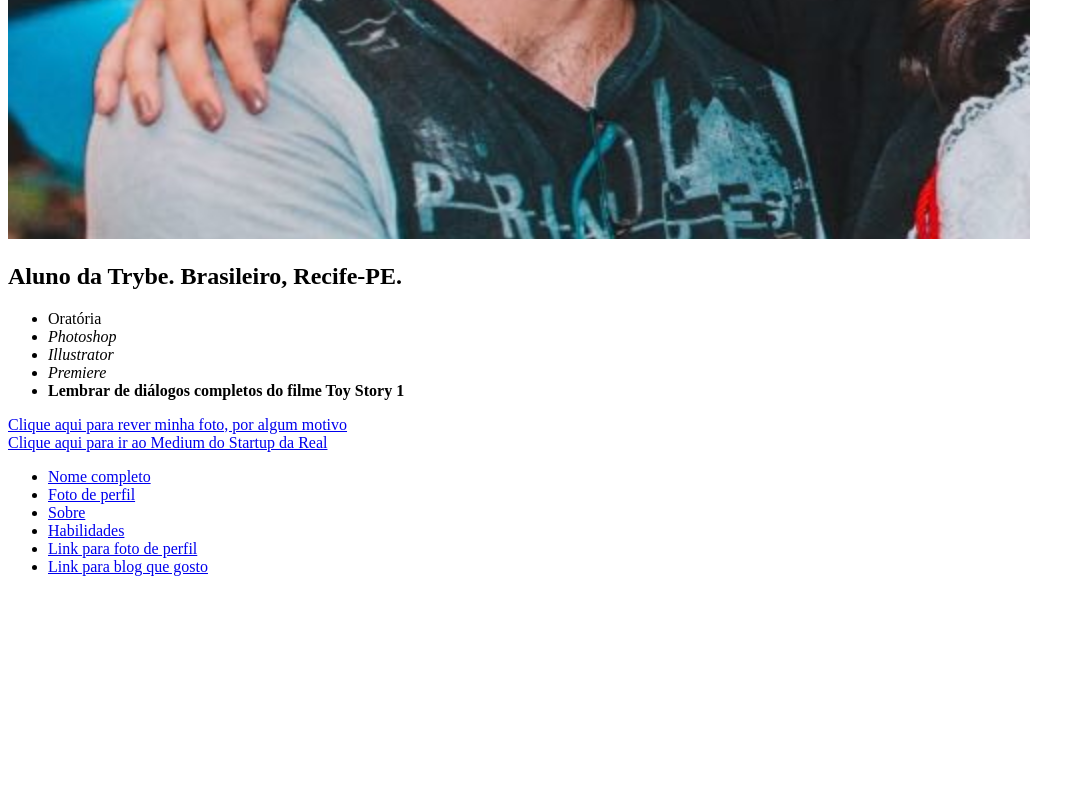
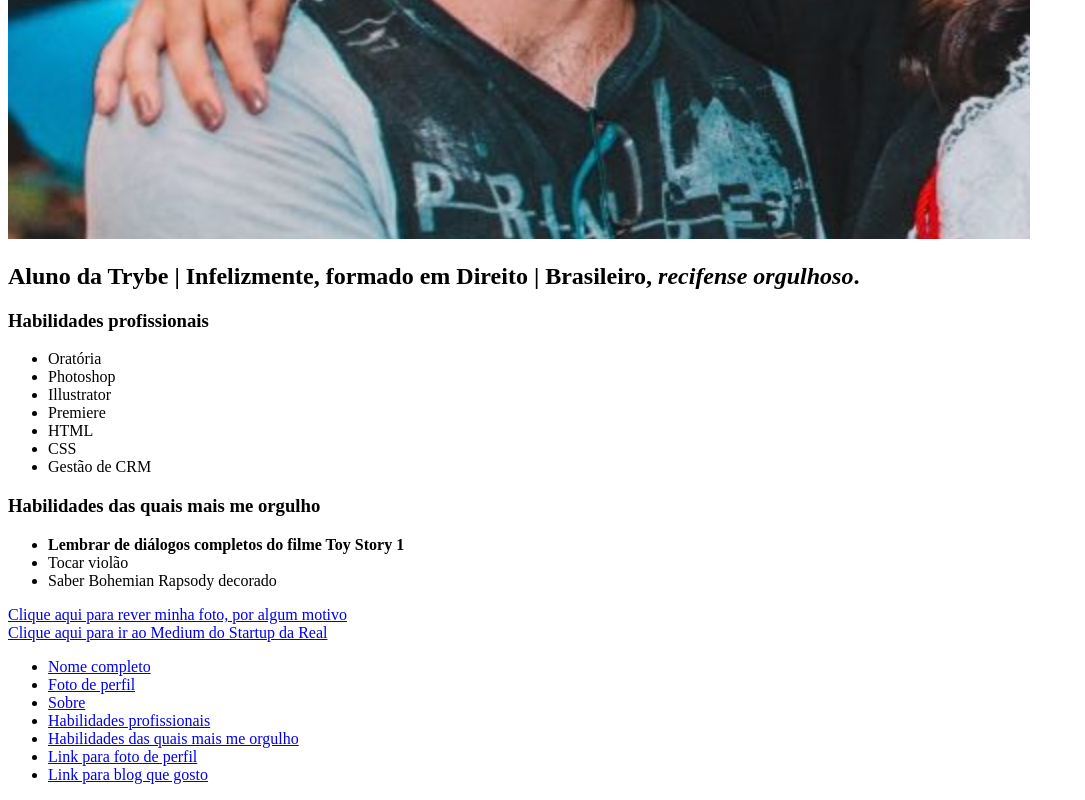
Before and after one commit to joaogmelo95/portfolio, a plain HTML site: page index.html in a window 1280 px wide. Shown: the part 861-1661 px from the top of the page, without its empty margins (0-1085 px from the left). Before the commit the page ends 1453 px from the top, so only its background shows below. Drawn offline with Linux system fonts and the light colour scheme.

Commit message:
exercício bloco 3 dia 1 - portfólio: modifiquei o Sobre, separei as habilidades profissionais das habilidades das quais mais me orgulho

```diff
--- a/index.html
+++ b/index.html
@@ -7,13 +7,22 @@
 <body>
     <h1 id="nome-completo">João Guilherme Vieira Melo</h1>
     <img src="/imagens/foto-perfil.png" alt="Foto de perfil" id="foto-de-perfil">
-    <h2 id="sobre">Aluno da Trybe. Brasileiro, Recife-PE.</h2>
-    <ul id="habilidades">
+    <h2 id="sobre">Aluno da Trybe | Infelizmente, formado em Direito | Brasileiro, <em>recifense orgulhoso</em>.</h2>
+    <h3 id="habilidades">Habilidades profissionais</h3>
+    <ul>
         <li>Oratória</li>
-        <li><em>Photoshop</em></li>
-        <li><em>Illustrator</em></li>
-        <li><em>Premiere</em></li>
+        <li>Photoshop</li>
+        <li>Illustrator</li>
+        <li>Premiere</li>
+        <li>HTML</li>
+        <li>CSS</li>
+        <li>Gestão de CRM</li>
+    </ul>
+    <h3 id="habilidades-orgulho">Habilidades das quais mais me orgulho</h3>
+    <ul>
         <li><strong>Lembrar de diálogos completos do filme Toy Story 1</strong></li>
+        <li>Tocar violão</li>
+        <li>Saber Bohemian Rapsody decorado</li>
     </ul>
     <a id="link-foto-de-perfil" href="#foto-de-perfil">Clique aqui para rever minha foto, por algum motivo</a>
     <br>
@@ -22,7 +31,8 @@
         <li><a href="#nome-completo">Nome completo</a></li>
         <li><a href="#foto-de-perfil">Foto de perfil</a></li>
         <li><a href="#sobre">Sobre</a></li>
-        <li><a href="#habilidades">Habilidades</a></li>
+        <li><a href="#habilidades">Habilidades profissionais</a></li>
+        <li><a href="#habilidades-orgulho">Habilidades das quais mais me orgulho</a></li>
         <li><a href="#link-foto-de-perfil">Link para foto de perfil</a></li>
         <li><a href="#link-blog">Link para blog que gosto</a></li>
     </ul>
```
